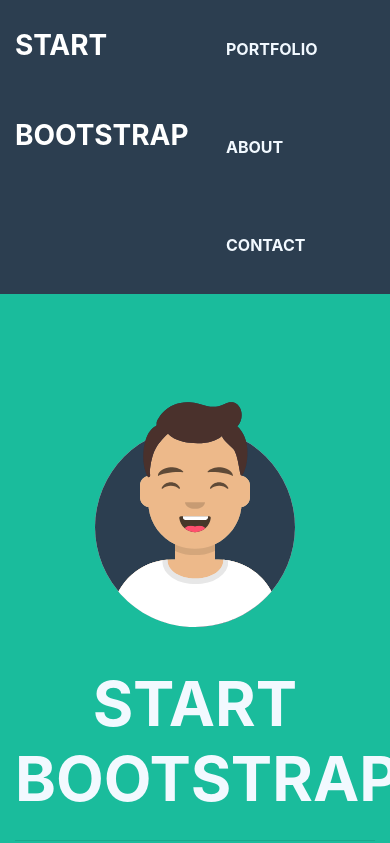
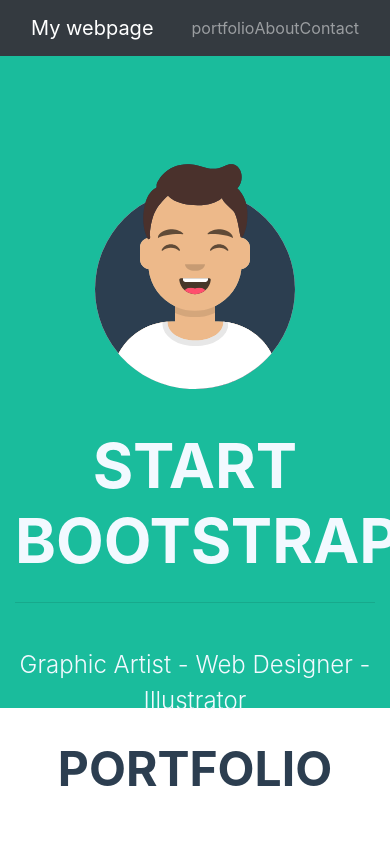
Before and after one commit to Abuthakir1997/bootstrap-freelancer, a plain HTML site: page index.html in a window 390 px wide. Shown: the top 843 px of the page. Drawn offline with Linux system fonts and the light colour scheme.

Commit message:
responsive changes

```diff
--- /dev/null
+++ b/css/responsive.css
@@ -0,0 +1,9 @@
+@media (max-width:768px){
+    #header h1 a{
+        font-size: 18px;
+        align-items: center;
+    }
+    #header .container{
+        max-width: 100%;
+    }
+}
--- a/index.html
+++ b/index.html
@@ -1,5 +1,6 @@
 <!DOCTYPE html>
 <html lang="en">
+
 <head>
     <meta charset="UTF-8">
     <meta name="viewport" content="width=device-width, initial-scale=1.0">
@@ -8,16 +9,20 @@
     <link rel="stylesheet" href="css/bootstrap.min.css">
     <link rel="stylesheet" href="style.css">
     <link rel="stylesheet" href="css/icofont.min.css">
+    <link rel="stylesheet" href="./css/responsive.css">
 </head>
+
 <body>
-    <section id="header">
+    <!-- <section id="header">
         <div class="container">
             <div class="row justify-content-between">
-                <div class="col-4">
-                    <h1><a href="#" class="white-logo">START BOOTSTRAP</h1></a>
+                <div class="col-6">
+                    <h1>
+                        <li><a href="#" class="white-logo">START BOOTSTRAP</a></li>
+                    </h1>
                 </div>
                 <div class="col-6">
-                    <nav>
+                    <nav class="d-flex justify-content-end">
                         <ul class="nav home-navigation float-right">
                             <li class="nav-item">
                                 <a class="nav-link" href="#portfolio">PORTFOLIO</a>
@@ -33,7 +38,25 @@
                     </nav>
                 </div>
             </div>
-    </section>
+    </section> -->
+    <header>
+        <nav class="navbar navbar-dark bg-dark">
+            <div class="container">
+                <a href="" class="navbar-brand">My webpage</a>
+                <ul class="navbar-nav d-flex flex-row">
+                    <li class="nav-item nav-item-light">
+                        <a class="nav-link">portfolio</a>
+                    </li>
+                    <li class="nav-item">
+                        <a class="nav-link">About</a>
+                    </li>
+                    <li class="nav-item">
+                        <a class="nav-link">Contact</a>
+                    </li>
+                </ul>
+            </div>
+        </nav>
+    </header>
     <section id="banner">
         <div class="jumbotron jumbotron-fluid">
             <div class="container">
@@ -96,13 +119,18 @@
             </div>
             <div class="row">
                 <div class="col-4 align-items-center ml-auto">
-                        <p class="lead">Freelancer is a free bootstrap theme created by Start Bootstrap. The download includes the complete source files including HTML, CSS, and JavaScript as well as optional SASS stylesheets for easy customization.</p>
+                    <p class="lead">Freelancer is a free bootstrap theme created by Start Bootstrap. The download
+                        includes the complete source files including HTML, CSS, and JavaScript as well as optional SASS
+                        stylesheets for easy customization.</p>
                 </div>
                 <div class="col-4 mr-auto">
-                        <p class="lead">You can create your own custom avatar for the masthead, change the icon in the dividers, and add your email address to the contact form to make it fully functional!</p>
+                    <p class="lead">You can create your own custom avatar for the masthead, change the icon in the
+                        dividers, and add your email address to the contact form to make it fully functional!</p>
                 </div>
                 <div class="col-12 text-center">
-                                <button type="button" class="btn btn-light"><i class="icofont-download"></i><p class="lead">Free Download</p></button>
+                    <button type="button" class="btn btn-light"><i class="icofont-download"></i>
+                        <p class="lead">Free Download</p>
+                    </button>
                 </div>
             </div>
         </div>
@@ -116,25 +144,32 @@
                     <form name="sentMessage" novalidate="novalidate">
                         <div class="control-group">
                             <div class="form-group floating-label-form-group controls mb-0 pb-2">
-                                    <input class="form-control" id="name" type="text" placeholder="Name" required="required" data-validation-required-message="Please enter your name." aria-invalid="false">
+                                <input class="form-control" id="name" type="text" placeholder="Name" required="required"
+                                    data-validation-required-message="Please enter your name." aria-invalid="false">
                                 <p class="help-block text-danger"></p>
                             </div>
                         </div>
                         <div class="control-group">
                             <div class="form-group floating-label-form-group controls mb-0 pb-2">
-                                    <input class="form-control" id="email" type="email" placeholder="Email Address" required="required" data-validation-required-message="Please enter your email address.">
+                                <input class="form-control" id="email" type="email" placeholder="Email Address"
+                                    required="required"
+                                    data-validation-required-message="Please enter your email address.">
                                 <p class="help-block text-danger"></p>
                             </div>
                         </div>
                         <div class="control-group">
                             <div class="form-group floating-label-form-group controls mb-0 pb-2">
-                                    <input class="form-control" id="phone" type="tel" placeholder="Phone Number" required="required" data-validation-required-message="Please enter your phone number.">
+                                <input class="form-control" id="phone" type="tel" placeholder="Phone Number"
+                                    required="required"
+                                    data-validation-required-message="Please enter your phone number.">
                                 <p class="help-block text-danger"></p>
                             </div>
                         </div>
                         <div class="control-group">
                             <div class="form-group floating-label-form-group controls mb-0 pb-2">
-                                    <textarea class="form-control" id="message" rows="5" placeholder="Message" required="required" data-validation-required-message="Please enter a message."></textarea>
+                                <textarea class="form-control" id="message" rows="5" placeholder="Message"
+                                    required="required"
+                                    data-validation-required-message="Please enter a message."></textarea>
                                 <p class="help-block text-danger"></p>
                             </div>
                         </div>
@@ -177,4 +212,5 @@
         </div>
     </section>
 </body>
+
 </html>
--- a/style.css
+++ b/style.css
@@ -9,6 +9,9 @@ body{
     padding-bottom: 35px;
     margin: 0px;
     padding-top: 26px;
+}
+#header li{
+    list-style: none;
 }
 #header h1 a{
     line-height: 90px;
```
Lines whose indentation alone changed are shown as unchanged.
